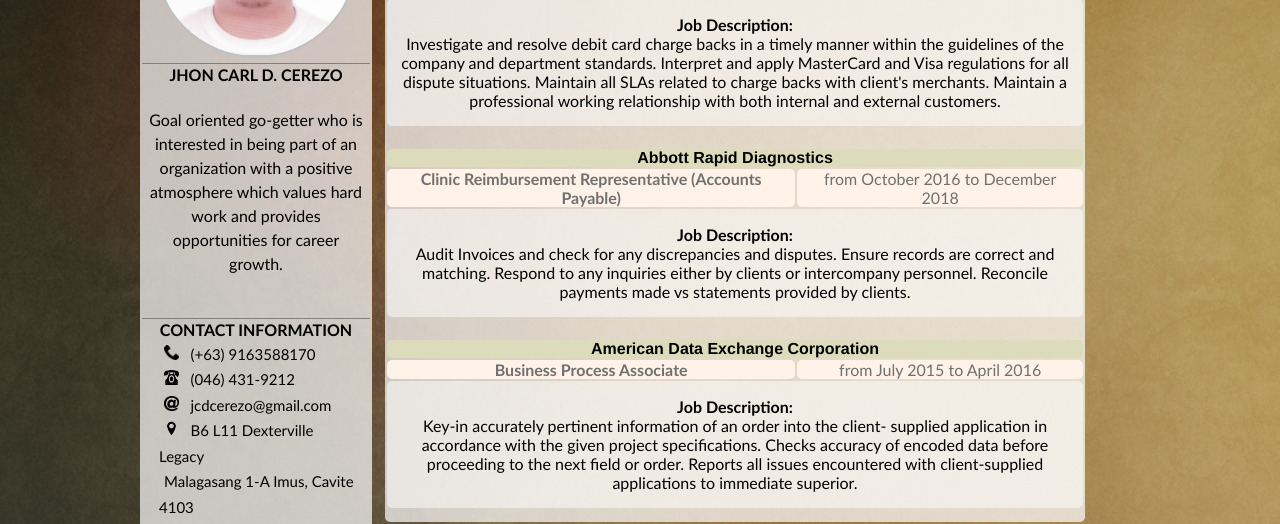
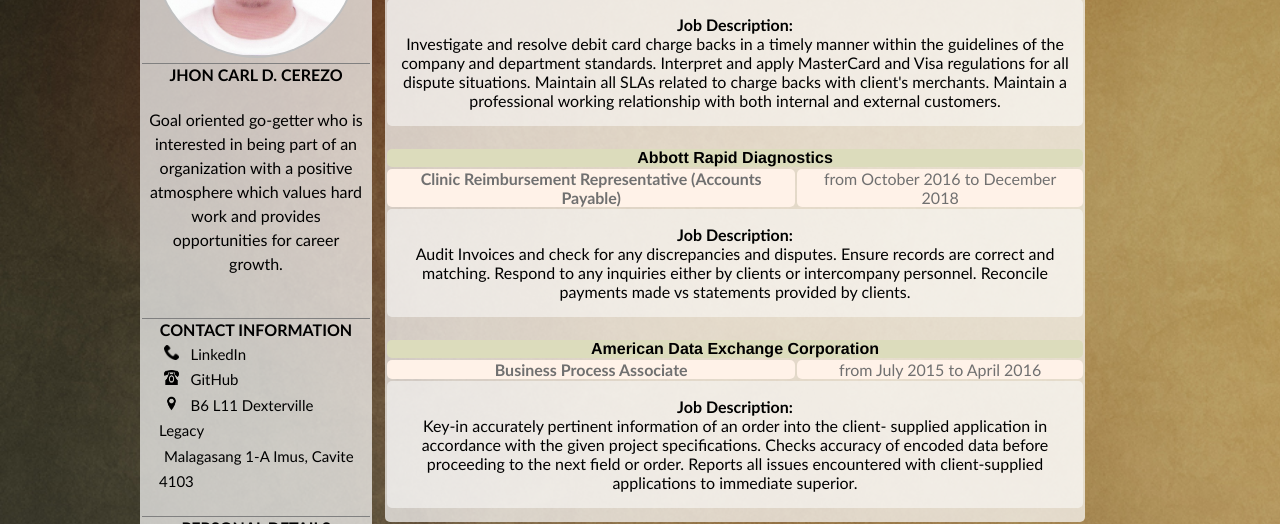
Before and after one commit to JCDC21/JCDC21, a plain HTML site: page Index.html in a window 1280 px wide. Shown: the part 217-741 px from the top of the page. Drawn offline with Linux system fonts and the light colour scheme.

Commit message:
Update Index.html
meta and title placed inside the head and removed some of the contact details

```diff
--- a/Index.html
+++ b/Index.html
@@ -1,12 +1,11 @@
 <!DOCTYPE html>
 <html>
-<meta charset="UTF-8">
+<head>
+	<link href="style.css" rel="stylesheet" type="text/css">
+	<meta charset="UTF-8">
 	<title>
 		Jhon Carl D. Cerezo
 	</title>
-
-<head>
-	<link href="style.css" rel="stylesheet" type="text/css">
 </head>
 <body>
 <div id="container">
@@ -33,9 +32,8 @@
 			</th>
 			<tr>
 				<td id="contactinfo">
-					<li><img src="mobile.png"> &nbsp; (+63) 9163588170</li>
-					<li><img src="landline.png"> &nbsp; (046) 431-9212</li>
-					<li><img src="email.png"> &nbsp; jcdcerezo@gmail.com</li>
+					<li><img src="mobile.png"> &nbsp; LinkedIn</li>
+					<li><img src="landline.png"> &nbsp; GitHub</li>
 					<li><img src="address.png"> &nbsp; B6 L11 Dexterville Legacy</li>
 					<li>Malagasang 1-A Imus, Cavite 4103</li>
 					<br>
```
